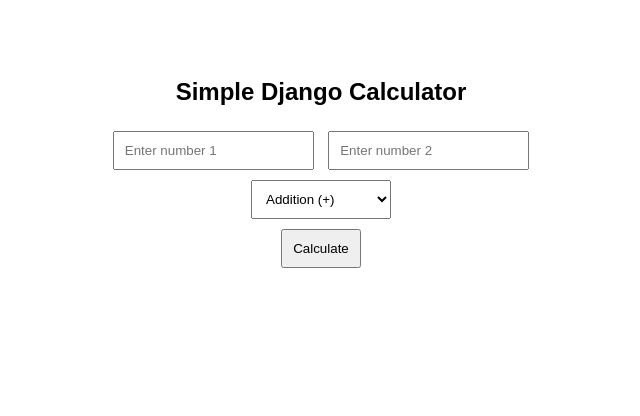
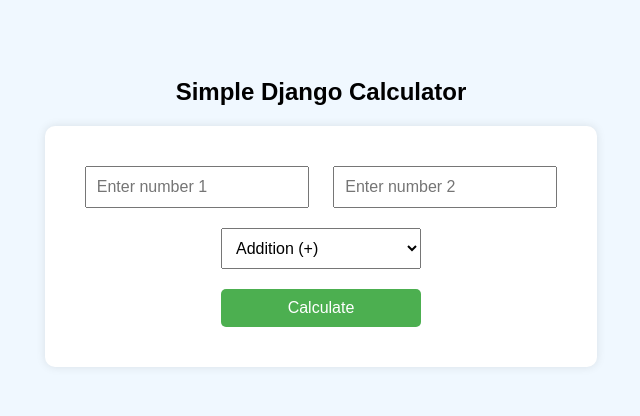
Before and after one commit to Srinivas0106/calci-django, a Django app: page / in a window 1280 px wide. Shown: the top 416 px of the page, without its empty margins (319-959 px from the left). Run offline with Django 5.2, Linux system fonts and the light colour scheme.

Commit message:
Updated calculator HTML with CSS styling

```diff
--- a/calcapp/templates/calcapp/calculator.html
+++ b/calcapp/templates/calcapp/calculator.html
@@ -3,8 +3,39 @@
 <head>
     <title>Django Calculator</title>
     <style>
-        body { font-family: Arial; text-align: center; padding: 50px; }
-        input, select, button { padding: 10px; margin: 5px; }
+        body {
+            font-family: Arial, sans-serif;
+            background-color: #f0f8ff;
+            text-align: center;
+            padding: 50px;
+        }
+        form {
+            background-color: #fff;
+            padding: 30px;
+            border-radius: 10px;
+            display: inline-block;
+            box-shadow: 0 0 10px rgba(0, 0, 0, 0.1);
+        }
+        input, select, button {
+            padding: 10px;
+            margin: 10px;
+            width: 200px;
+            font-size: 16px;
+        }
+        button {
+            background-color: #4CAF50;
+            color: white;
+            border: none;
+            cursor: pointer;
+            border-radius: 5px;
+        }
+        button:hover {
+            background-color: #45a049;
+        }
+        h3 {
+            margin-top: 20px;
+            color: #333;
+        }
     </style>
 </head>
 <body>
```
